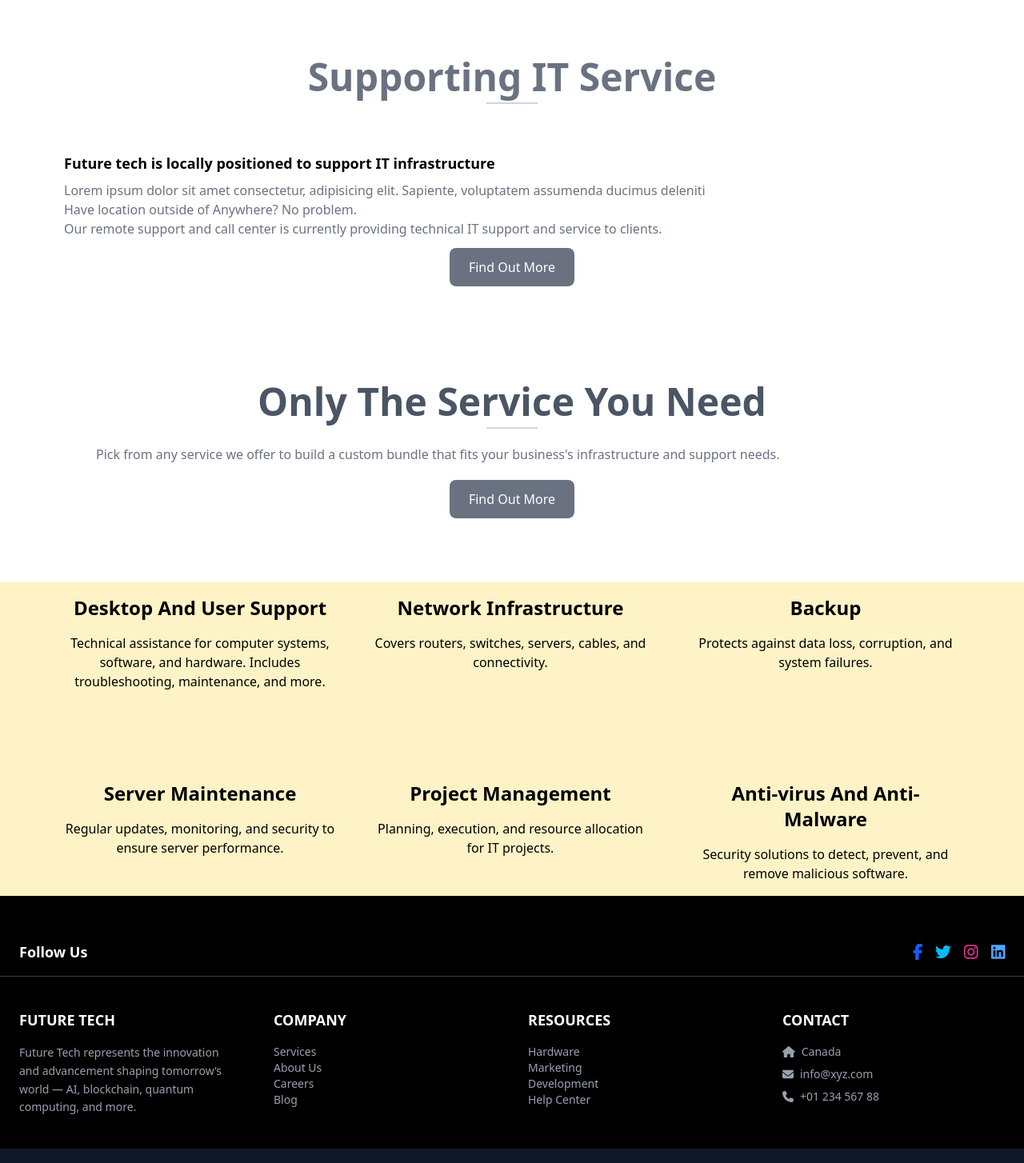
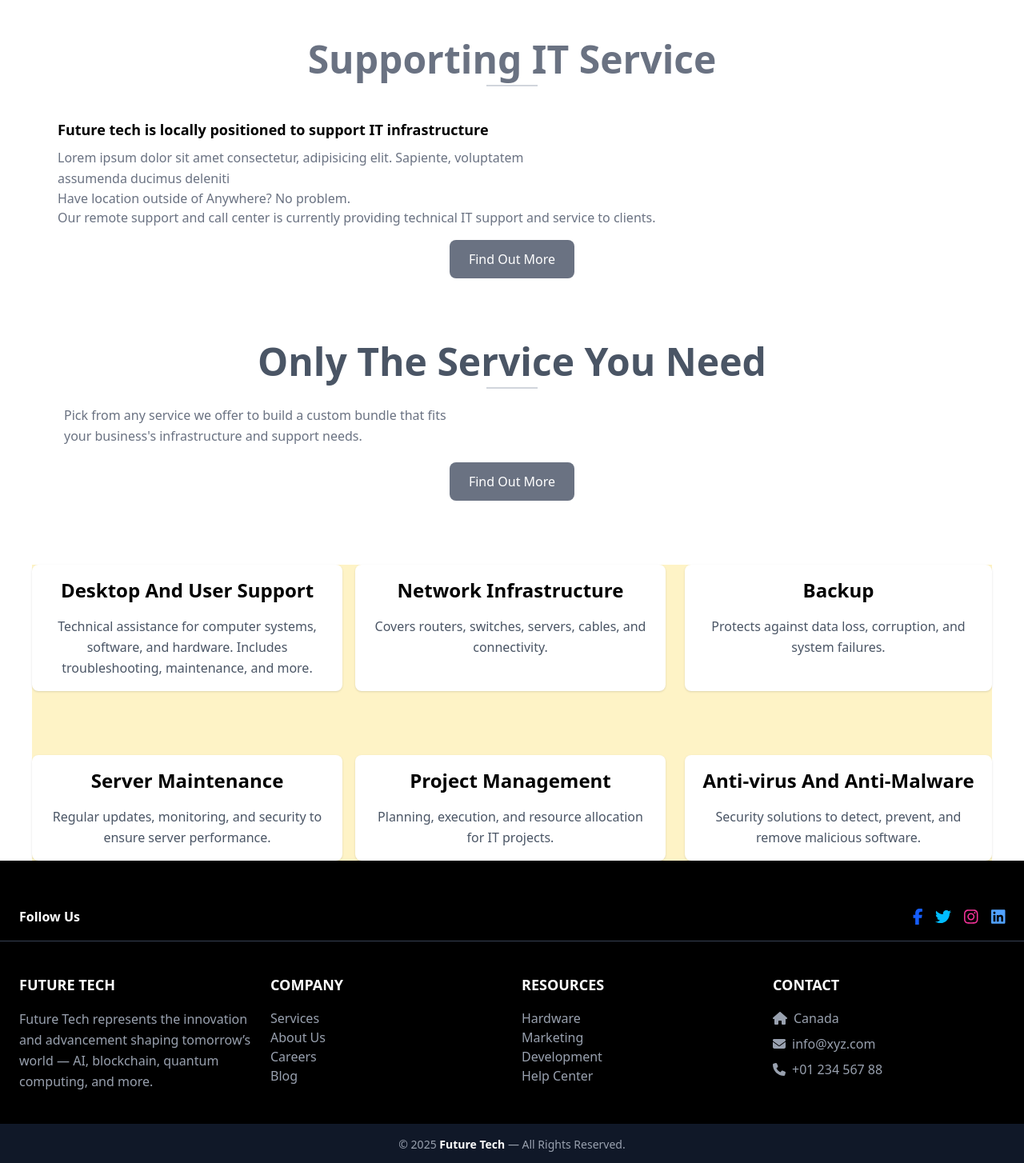
Before and after one commit to Shubham-juris/futuretech, a React (Vite) app: page /Managed in a window 1280 px wide. Shown: the part 740-2194 px from the top of the page at 80% size. Built offline with nearby package versions, Linux system fonts and the light colour scheme.

Commit message:
worked on the site’s responsiveness and made some necessary corrections

```diff
--- a/src/Components/Map.jsx
+++ b/src/Components/Map.jsx
@@ -1,9 +1,10 @@
+import React from 'react';
 
 const Map = () => {
   return (
-        <div className="w-full ">
+    <div className="w-full flex justify-center items-center py-8">
       <iframe
-                className="sm:mx-auto md:w-[80%] w-[90%] border-2 rounded-lg border-gray-400 mx-auto mb-8  sm:h-[400px] h-60"
+        className="w-full sm:w-[90%] md:w-[80%] lg:w-[70%] xl:w-[60%] h-72 sm:h-[400px] md:h-[500px] rounded-lg border-2 border-gray-400 shadow-lg"
         title="Future Tech Location"
         src="https://www.google.com/maps/embed?pb=!1m18!1m12!1m3!1d2505.0693895864556!2d-113.97171060000001!3d51.1071799!2m3!1f0!2f0!3f0!3m2!1i1024!2i768!4f13.1!3m3!1m2!1s0x537164808d03ddd3%3A0x2afbaaad6e9536a2!2s32%20Westwinds%20Crescent%20NE%20%23120%2C%20Calgary%2C%20AB%20T3J%205L3%2C%20Canada!5e0!3m2!1sen!2sin!4v1743761489534!5m2!1sen!2sin"
         allowFullScreen
@@ -11,7 +12,7 @@ const Map = () => {
         referrerPolicy="no-referrer-when-downgrade"
       ></iframe>
     </div>
-    )
-}
+  );
+};
 
-export default Map
+export default Map;
--- a/src/Components/common/Footer.jsx
+++ b/src/Components/common/Footer.jsx
@@ -10,31 +10,16 @@ import { faEnvelope, faHome, faPhone } from "@fortawesome/free-solid-svg-icons";
 
 const Footer = () => {
   return (
-    <footer className="bg-black text-white pt-10">
-      <div className="flex flex-col md:flex-row items-center justify-between px-6 py-4 border-b border-gray-700">
-        <h2 className="text-lg font-semibold mb-4 md:mb-0">Follow Us</h2>
+    <footer className="bg-black text-white pt-10 text-sm sm:text-base">
+
+      <div className="max-w-screen-xl mx-auto flex flex-col md:flex-row items-center justify-between px-4 sm:px-6 py-4 border-b border-gray-700">
+        <h2 className="text-base font-semibold mb-4 md:mb-0">Follow Us</h2>
         <div className="flex space-x-4 text-xl">
           {[
-            {
-              icon: faFacebookF,
-              href: "https://facebook.com",
-              color: "text-blue-600",
-            },
-            {
-              icon: faTwitter,
-              href: "https://twitter.com",
-              color: "text-sky-400",
-            },
-            {
-              icon: faInstagram,
-              href: "https://instagram.com",
-              color: "text-pink-500",
-            },
-            {
-              icon: faLinkedin,
-              href: "https://linkedin.com",
-              color: "text-blue-400",
-            },
+            { icon: faFacebookF, href: "https://facebook.com", color: "text-blue-600" },
+            { icon: faTwitter, href: "https://twitter.com", color: "text-sky-400" },
+            { icon: faInstagram, href: "https://instagram.com", color: "text-pink-500" },
+            { icon: faLinkedin, href: "https://linkedin.com", color: "text-blue-400" },
           ].map(({ icon, href, color }, idx) => (
             <a
               key={idx}
@@ -49,23 +34,21 @@ const Footer = () => {
         </div>
       </div>
 
-      <div className="container mx-auto px-6 py-10 grid grid-cols-1 sm:grid-cols-2 md:grid-cols-2 lg:grid-cols-4 gap-10 text-sm">
+
+      <div className="max-w-screen-xl mx-auto px-4 sm:px-6 py-10 grid grid-cols-1 sm:grid-cols-2 md:grid-cols-2 lg:grid-cols-4 gap-y-10 gap-x-6 text-gray-400">
         <div>
-          <h6 className="uppercase font-bold mb-4 text-lg">Future Tech</h6>
-          <p className="text-gray-400 leading-relaxed">
+          <h6 className="uppercase font-bold mb-4 text-lg text-white">Future Tech</h6>
+          <p className="leading-relaxed">
             Future Tech represents the innovation and advancement shaping
             tomorrow’s world — AI, blockchain, quantum computing, and more.
           </p>
         </div>
 
         <div>
-          <h6 className="uppercase font-bold mb-4 text-lg">Company</h6>
+          <h6 className="uppercase font-bold mb-4 text-lg text-white">Company</h6>
           {["Services", "About Us", "Careers", "Blog"].map((item) => (
             <p key={item}>
-              <a
-                href="#"
-                className="text-gray-400 hover:text-white transition duration-200"
-              >
+              <a href="#" className="hover:text-white transition duration-200">
                 {item}
               </a>
             </p>
@@ -73,39 +56,35 @@ const Footer = () => {
         </div>
 
         <div>
-          <h6 className="uppercase font-bold mb-4 text-lg">Resources</h6>
-          {["Hardware", "Marketing", "Development", "Help Center"].map(
-            (item) => (
-              <p key={item}>
-                <a
-                  href="#"
-                  className="text-gray-400 hover:text-white transition duration-200"
-                >
-                  {item}
-                </a>
-              </p>
-            )
-          )}
+          <h6 className="uppercase font-bold mb-4 text-lg text-white">Resources</h6>
+          {["Hardware", "Marketing", "Development", "Help Center"].map((item) => (
+            <p key={item}>
+              <a href="#" className="hover:text-white transition duration-200">
+                {item}
+              </a>
+            </p>
+          ))}
         </div>
 
         <div>
-          <h6 className="uppercase font-bold mb-4 text-lg">Contact</h6>
-          <p className="mb-2 text-gray-400 flex items-center">
+          <h6 className="uppercase font-bold mb-4 text-lg text-white">Contact</h6>
+          <p className="mb-2 flex items-center">
             <FontAwesomeIcon icon={faHome} className="mr-2" />
             Canada
           </p>
-          <p className="mb-2 text-gray-400 flex items-center">
+          <p className="mb-2 flex items-center">
             <FontAwesomeIcon icon={faEnvelope} className="mr-2" />
             info@xyz.com
           </p>
-          <p className="text-gray-400 flex items-center">
+          <p className="flex items-center">
             <FontAwesomeIcon icon={faPhone} className="mr-2" />
             +01 234 567 88
           </p>
         </div>
       </div>
 
-      <div className="bg-gray-900 text-center p-4 text-sm text-gray-400">
+
+      <div className="bg-gray-900 text-center py-4 text-gray-400 text-xs sm:text-sm">
         © {new Date().getFullYear()}{" "}
         <a
           href="https://mdbootstrap.com/"
--- a/src/pages/Development.jsx
+++ b/src/pages/Development.jsx
@@ -10,13 +10,13 @@ const Development = () => {
         <img
           src={programming}
           alt="Development"
-          className="w-full h-150"
+          className="w-full h-auto max-w-full md:h-[400px] object-cover transition-transform duration-700 hover:scale-105 hover:shadow-xl"
         />
       </div>
 
 
       <div className="mt-20 text-center">
-        <h2 className="text-3xl md:text-5xl font-semibold text-gray-700">
+        <h2 className="text-3xl sm:text-4xl md:text-5xl font-semibold text-gray-700 animate__animated animate__fadeIn animate__delay-1s">
           Development And Programming
         </h2>
         <div className="w-16 mx-auto border-b-2 border-gray-300 my-4"></div>
@@ -24,7 +24,7 @@ const Development = () => {
 
 
       <div className="flex flex-col md:flex-row items-center justify-center gap-8 px-4">
-        <div className="mt-6 max-w-lg text-center md:text-left">
+        <div className="mt-6 max-w-lg text-center md:text-left animate__animated animate__fadeIn animate__delay-2s">
           <h4 className="text-xl font-semibold">
             App, Website, Database & Everything In Between
           </h4>
@@ -35,16 +35,16 @@ const Development = () => {
             network infrastructure, and project management.
           </p>
         </div>
-        <div className="text-center md:text-left">
-          <button className="bg-blue-500 text-white px-6 py-3 rounded-lg hover:bg-blue-600 focus:ring-2 focus:ring-blue-300 transition">
+        <div className="text-center md:text-left animate__animated animate__fadeIn animate__delay-3s">
+          <button className="bg-blue-500 text-white px-6 py-3 rounded-lg hover:bg-blue-600 focus:ring-2 focus:ring-blue-300 transition transform hover:scale-105 duration-300">
             Tell us what you need
           </button>
         </div>
       </div>
 
 
-      <div className="mt-30 text-center">
-        <h2 className="text-3xl md:text-5xl font-semibold text-gray-700">
+      <div className="mt-20 text-center animate__animated animate__fadeIn animate__delay-1s">
+        <h2 className="text-3xl sm:text-4xl md:text-5xl font-semibold text-gray-700">
           Pay Per Click Advertising
         </h2>
         <div className="w-16 mx-auto border-b-2 border-gray-300 my-4"></div>
@@ -55,10 +55,10 @@ const Development = () => {
         <img
           src={img}
           alt="Development"
-          className="w-full md:w-1/2 rounded-lg shadow-lg"
+          className="w-full md:w-1/2 rounded-lg shadow-lg object-cover max-h-[400px] transition-transform duration-700 hover:scale-105 hover:shadow-xl"
         />
-        <div className="text-center md:text-left max-w-lg">
-          <h2 className="text-xl font-semibold">
+        <div className="text-center md:text-left max-w-lg animate__animated animate__fadeIn animate__delay-2s">
+          <h2 className="text-xl sm:text-2xl font-semibold">
             We Offer Business Intelligence Solutions Including:
           </h2>
 
@@ -72,7 +72,7 @@ const Development = () => {
           <p className="mt-4 text-gray-700">
             Lorem ipsum dolor sit amet consectetur adipisicing elit. Libero neque enim odit odio. Ad atque, dolore imp.
           </p>
-          <button className="mt-4 bg-blue-500 text-white px-6 py-3 rounded-lg hover:bg-blue-600 focus:ring-2 focus:ring-blue-300 transition">
+          <button className="mt-4 bg-blue-500 text-white px-6 py-3 rounded-lg hover:bg-blue-600 focus:ring-2 focus:ring-blue-300 transition transform hover:scale-105 duration-300">
             FIND OUT HOW WE CAN HELP YOU
           </button>
         </div>
--- a/src/pages/Managed.jsx
+++ b/src/pages/Managed.jsx
@@ -1,14 +1,14 @@
 import React from "react";
 import { motion } from "framer-motion";
-import img from '../assets/website/img2.jpg';
+import img from "../assets/website/img2.jpg";
 import CommonButton from "../Components/CommonButton";
 
-// Animation variants for staggering words
+// Animation Variants
 const staggerText = {
   hidden: {},
   visible: {
     transition: {
-      staggerChildren: 0.05, // Stagger each word by 0.05 seconds
+      staggerChildren: 0.05,
     },
   },
 };
@@ -18,8 +18,21 @@ const fadeInUp = {
   visible: { opacity: 1, y: 0, transition: { duration: 0.3 } },
 };
 
+const sectionFadeIn = {
+  hidden: { opacity: 0, y: 30 },
+  visible: { opacity: 1, y: 0, transition: { duration: 0.6, ease: 'easeOut' } },
+};
+
+const fadeInWhenInView = {
+  hidden: { opacity: 0, y: 20 },
+  visible: {
+    opacity: 1,
+    y: 0,
+    transition: { duration: 0.6, ease: 'easeOut' },
+  },
+};
+
 const Managed = () => {
-  // Lines for the paragraph that needs the animation
   const paragraphLines = [
     "Are you unhappy with your current level of IT support?",
     "Whether we helped build your applications or not, we're here to help maintain them.",
@@ -27,15 +40,33 @@ const Managed = () => {
   ];
 
   return (
-    <>
-      <div className="mt-10 text-center text-gray-500">
-        <h2 className="text-3xl md:text-5xl font-semibold">Managed IT Service</h2>
-        <div className="w-16 mx-auto border-b-2 border-gray-300 my-2"></div>
-      </div>
+    <motion.div
+      initial={{ opacity: 0 }}
+      animate={{ opacity: 1 }}
+      transition={{ duration: 1 }}
+      className="max-w-7xl mx-auto px-4 sm:px-6 md:px-10"
+    >
+      {/* Title Section */}
+      <motion.div
+        className="mt-10 text-center text-gray-500"
+        variants={sectionFadeIn}
+        initial="hidden"
+        animate="visible"
+      >
+        <h2 className="text-2xl sm:text-3xl md:text-5xl font-semibold">Managed IT Service</h2>
+        <div className="w-12 sm:w-16 mx-auto border-b-2 border-gray-300 my-2"></div>
+      </motion.div>
 
-      <div className="flex flex-col md:flex-row items-center mt-10 md:mt-20 justify-center gap-8 px-4 md:px-16">
+      {/* Paragraph + Image */}
+      <motion.div
+        className="flex flex-col md:flex-row items-center mt-10 md:mt-20 justify-center gap-8"
+        variants={fadeInWhenInView}
+        initial="hidden"
+        whileInView="visible"
+        viewport={{ once: true, amount: 0.2 }}
+      >
         <div className="text-center md:text-left md:w-1/2">
-          <h2 className="text-xl font-semibold">Serving IT Services</h2>
+          <h2 className="text-lg sm:text-xl font-semibold">Serving IT Services</h2>
           <motion.div
             variants={staggerText}
             initial="hidden"
@@ -60,97 +91,156 @@ const Managed = () => {
         <img
           src={img}
           alt="Development"
-          className="w-full md:w-1/2 rounded-lg shadow-lg"
+          className="w-full md:w-1/2 h-auto rounded-lg shadow-lg"
         />
-      </div>
+      </motion.div>
 
-      <div className="mt-10 md:mt-30 text-center">
-        <h2 className="text-3xl md:text-5xl font-semibold text-gray-500">
+      {/* Supporting IT Service */}
+      <motion.div
+        className="mt-20 text-center"
+        variants={fadeInWhenInView}
+        initial="hidden"
+        whileInView="visible"
+        viewport={{ once: true }}
+      >
+        <h2 className="text-2xl sm:text-3xl md:text-5xl font-semibold text-gray-500">
           Supporting IT Service
         </h2>
-        <div className="w-16 mx-auto border-b-2 border-gray-300 my-2"></div>
-      </div>
+        <div className="w-12 sm:w-16 mx-auto border-b-2 border-gray-300 my-2"></div>
+      </motion.div>
 
-      <div className="mt-10 md:mt-15 px-4 md:px-20 text-center md:text-left">
-        <p className="text-lg font-semibold">
+      <motion.div
+        className="mt-10 px-2 md:px-8 text-center md:text-left"
+        variants={fadeInWhenInView}
+        initial="hidden"
+        whileInView="visible"
+        viewport={{ once: true }}
+      >
+        <p className="text-base sm:text-lg font-semibold">
           Future tech is locally positioned to support IT infrastructure
         </p>
-        <p className="text-gray-500 mt-2">
+        <p className="text-gray-500 mt-2 text-sm sm:text-base leading-relaxed max-w-prose">
           Lorem ipsum dolor sit amet consectetur, adipisicing elit. Sapiente,
           voluptatem assumenda ducimus deleniti
         </p>
-        <p className="text-gray-500">Have location outside of Anywhere? No problem.</p>
-        <p className="text-gray-500">
+        <p className="text-gray-500 text-sm sm:text-base">Have location outside of Anywhere? No problem.</p>
+        <p className="text-gray-500 text-sm sm:text-base mb-4">
           Our remote support and call center is currently providing technical
           IT support and service to clients.
         </p>
         <CommonButton />
-      </div>
+      </motion.div>
 
-      <div className="mt-10 md:mt-30 text-center">
-        <h2 className="text-3xl md:text-5xl font-semibold text-gray-600">
+      {/* Custom Bundle Section */}
+      <motion.div
+        className="mt-20 text-center"
+        variants={fadeInWhenInView}
+        initial="hidden"
+        whileInView="visible"
+        viewport={{ once: true }}
+      >
+        <h2 className="text-2xl sm:text-3xl md:text-5xl font-semibold text-gray-600">
           Only The Service You Need
         </h2>
-        <div className="w-16 mx-auto border-b-2 border-gray-300 my-2"></div>
-      </div>
+        <div className="w-12 sm:w-16 mx-auto border-b-2 border-gray-300 my-2"></div>
+      </motion.div>
 
-      <p className="text-gray-500 px-4 md:px-30 mt-5 text-center md:text-left">
+      <motion.p
+        className="text-gray-500 px-2 md:px-10 mt-5 text-center md:text-left text-sm sm:text-base leading-relaxed max-w-prose"
+        variants={fadeInWhenInView}
+        initial="hidden"
+        whileInView="visible"
+        viewport={{ once: true }}
+      >
         Pick from any service we offer to build a custom bundle that fits your
         business's infrastructure and support needs.
-      </p>
-      <div className="text-center mt-5">
+      </motion.p>
+      <motion.div
+        className="text-center mt-5"
+        variants={fadeInWhenInView}
+        initial="hidden"
+        whileInView="visible"
+        viewport={{ once: true }}
+      >
         <CommonButton />
-      </div>
+      </motion.div>
 
+      {/* Services Grid */}
       <div className="bg-amber-100">
-        <div className="grid grid-cols-1 md:grid-cols-3 gap-6 mt-10 md:mt-20 px-4 md:px-16">
-          <div className="md:col-span-2 flex flex-col md:flex-row space-x-0 md:space-x-4">
-            <div className="w-full md:w-1/2 text-center p-4">
-              <h4 className="font-semibold text-xl md:text-2xl">Desktop And User Support</h4>
-              <p className="text-center mt-4">
+        <div className="grid grid-cols-1 md:grid-cols-3 gap-6 mt-10 md:mt-20">
+          <motion.div
+            className="md:col-span-2 flex flex-col md:flex-row space-y-6 md:space-y-0 md:space-x-4"
+            variants={fadeInWhenInView}
+            initial="hidden"
+            whileInView="visible"
+            viewport={{ once: true }}
+          >
+            <div className="w-full md:w-1/2 text-center p-4 bg-white rounded-lg shadow">
+              <h4 className="font-semibold text-lg md:text-2xl">Desktop And User Support</h4>
+              <p className="mt-4 text-gray-600 text-sm sm:text-base leading-relaxed">
                 Technical assistance for computer systems, software, and hardware.
                 Includes troubleshooting, maintenance, and more.
               </p>
             </div>
-            <div className="w-full md:w-1/2 p-4 text-center">
-              <h3 className="font-semibold text-xl md:text-2xl">Network Infrastructure</h3>
-              <p className="text-center mt-4">
+            <div className="w-full md:w-1/2 p-4 text-center bg-white rounded-lg shadow">
+              <h3 className="font-semibold text-lg md:text-2xl">Network Infrastructure</h3>
+              <p className="mt-4 text-gray-600 text-sm sm:text-base leading-relaxed">
                 Covers routers, switches, servers, cables, and connectivity.
               </p>
             </div>
-          </div>
-          <div className="text-center p-4">
-            <h4 className="font-semibold text-xl md:text-2xl">Backup</h4>
-            <p className="text-center mt-4">
+          </motion.div>
+
+          <motion.div
+            className="text-center p-4 bg-white rounded-lg shadow"
+            variants={fadeInWhenInView}
+            initial="hidden"
+            whileInView="visible"
+            viewport={{ once: true }}
+          >
+            <h4 className="font-semibold text-lg md:text-2xl">Backup</h4>
+            <p className="mt-4 text-gray-600 text-sm sm:text-base leading-relaxed">
               Protects against data loss, corruption, and system failures.
             </p>
-          </div>
+          </motion.div>
         </div>
 
-        <div className="grid grid-cols-1 md:grid-cols-3 gap-6 mt-10 md:mt-20 px-4 md:px-16">
-          <div className="md:col-span-2 flex flex-col md:flex-row space-x-0 md:space-x-4">
-            <div className="w-full md:w-1/2 text-center p-4">
-              <h4 className="font-semibold text-xl md:text-2xl">Server Maintenance</h4>
-              <p className="text-center mt-4">
+        <div className="grid grid-cols-1 md:grid-cols-3 gap-6 mt-10 md:mt-20">
+          <motion.div
+            className="md:col-span-2 flex flex-col md:flex-row space-y-6 md:space-y-0 md:space-x-4"
+            variants={fadeInWhenInView}
+            initial="hidden"
+            whileInView="visible"
+            viewport={{ once: true }}
+          >
+            <div className="w-full md:w-1/2 text-center p-4 bg-white rounded-lg shadow">
+              <h4 className="font-semibold text-lg md:text-2xl">Server Maintenance</h4>
+              <p className="mt-4 text-gray-600 text-sm sm:text-base leading-relaxed">
                 Regular updates, monitoring, and security to ensure server performance.
               </p>
             </div>
-            <div className="w-full md:w-1/2 p-4 text-center">
-              <h3 className="font-semibold text-xl md:text-2xl">Project Management</h3>
-              <p className="text-center mt-4">
+            <div className="w-full md:w-1/2 p-4 text-center bg-white rounded-lg shadow">
+              <h3 className="font-semibold text-lg md:text-2xl">Project Management</h3>
+              <p className="mt-4 text-gray-600 text-sm sm:text-base leading-relaxed">
                 Planning, execution, and resource allocation for IT projects.
               </p>
             </div>
-          </div>
-          <div className="text-center p-4">
-            <h4 className="font-semibold text-xl md:text-2xl">Anti-virus And Anti-Malware</h4>
-            <p className="text-center mt-4">
+          </motion.div>
+
+          <motion.div
+            className="text-center p-4 bg-white rounded-lg shadow"
+            variants={fadeInWhenInView}
+            initial="hidden"
+            whileInView="visible"
+            viewport={{ once: true }}
+          >
+            <h4 className="font-semibold text-lg md:text-2xl">Anti-virus And Anti-Malware</h4>
+            <p className="mt-4 text-gray-600 text-sm sm:text-base leading-relaxed">
               Security solutions to detect, prevent, and remove malicious software.
             </p>
-          </div>
+          </motion.div>
         </div>
       </div>
-    </>
+    </motion.div>
   );
 };
 
```
Also changed, not shown: src/Components/common/Navbar.jsx (+18 -11 lines). Lines whose indentation alone changed are shown as unchanged.
